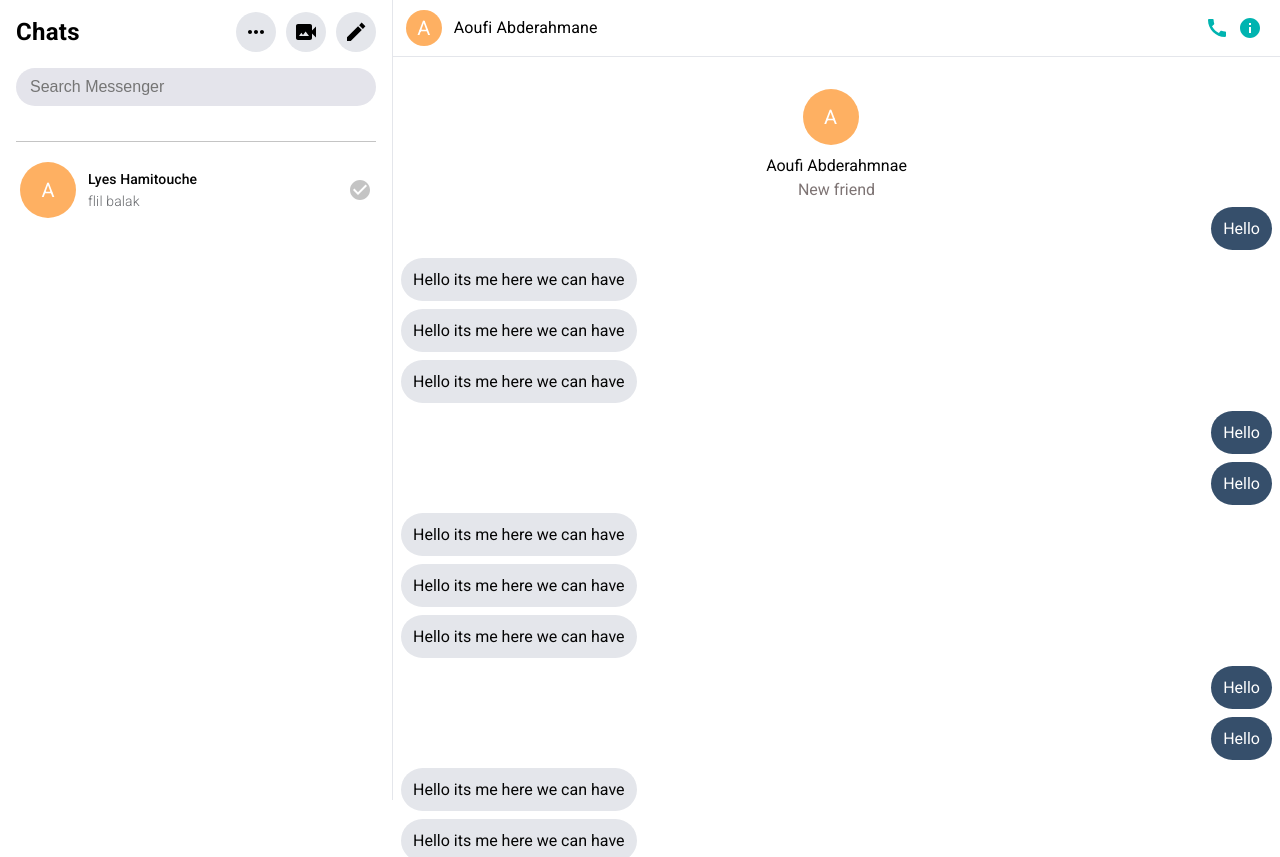
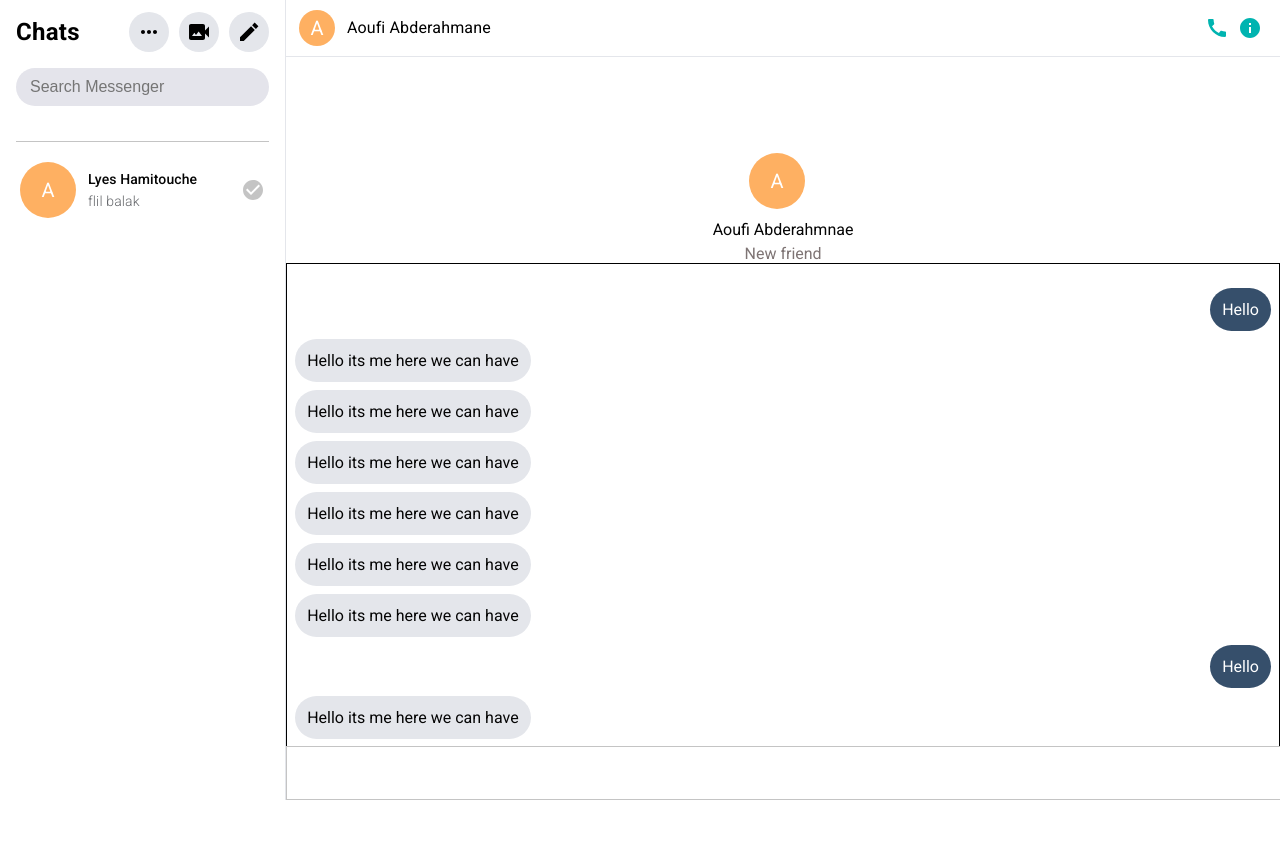
Before and after one commit to abdouAoufi/messanger, a React (Vite) app: page / in a window 1280 px wide. After the commit the page ends 800 px from the top, so only its background shows below. Built offline with nearby package versions, Linux system fonts and the light colour scheme.

Commit message:
markup: design right-side design bottom bar: basic

```diff
--- a/src/app/App.jsx
+++ b/src/app/App.jsx
@@ -4,12 +4,12 @@
 
 function App() {
   return (
-    <>
+    <div>
       <Layout>
         <LeftSideBar />
         <RightSideBar />
       </Layout>
-    </>
+    </div>
   );
 }
 
--- a/src/components/Left-side-bar/LeftSideBar.jsx
+++ b/src/components/Left-side-bar/LeftSideBar.jsx
@@ -13,10 +13,9 @@
         margin: "0 auto",
         minWidth: "100px",
         borderRight: "1px solid #e4e6eb",
-        height: "100vh",
         overflow: "scroll",
-        width: { xs: "100px", lg: "360px" },
-        maxWidth: "360px",
+        width: { xs: "100px", lg: "380px" },
+        maxWidth: "380px",
         display: "flex",
         px: "16px",
         flexDirection: "column",
--- /dev/null
+++ b/src/components/Right-side-bar/Chat/Bottom-bar/BottomBar.jsx
@@ -0,0 +1,18 @@
+import React from "react";
+import Box from "@mui/material/Box";
+import styled from "styled-components";
+
+export default function BottomBar() {
+  return <Wrapper></Wrapper>;
+}
+
+const Wrapper = styled.div`
+  width: 100%;
+  height: 52px;
+  background-color: white;
+  position: sticky;
+  bottom: 0;
+  right: 0;
+  left: 0;
+  border: 1px solid #c4c4c4;
+`;
--- a/src/components/Right-side-bar/Chat/Chat.jsx
+++ b/src/components/Right-side-bar/Chat/Chat.jsx
@@ -2,6 +2,7 @@
 import styled from "styled-components";
 import ProfileContainer from "./Profile-container/ProfileContainer";
 import MessageHolder from "./MessageHolder/MessageHolder";
+import BottomBar from "./Bottom-bar/BottomBar";
 
 export default function Chat() {
   return (
@@ -13,6 +14,5 @@
 }
 
 const Wrapper = styled.div`
-  max-height: 100vh;
   overflow: scroll;
 `;
--- a/src/components/Right-side-bar/Chat/MessageHolder/Message/MessageRecived.jsx
+++ b/src/components/Right-side-bar/Chat/MessageHolder/Message/MessageRecived.jsx
@@ -11,7 +11,6 @@
 }
 
 const Messagee = styled.div`
-  clear: both;
   width : fit-content;
   max-width: 45%;
   padding:  0.75rem;
--- a/src/components/Right-side-bar/Chat/MessageHolder/Message/MessageSent.jsx
+++ b/src/components/Right-side-bar/Chat/MessageHolder/Message/MessageSent.jsx
@@ -2,7 +2,7 @@
 import styled from "styled-components";
 import Avatar from "../../../../Avatar/Avatar";
 
-export default function MessageSent({ reciver }) {
+export default function MessageSent({ last }) {
   return (
     <Wrapper>
       <Messagee>Hello</Messagee>
@@ -26,5 +26,5 @@
   float: right;
   clear : both;
   display: flex;
-  justify-content: end;
+  flex-direction: row-reverse;
 `;
--- a/src/components/Right-side-bar/Chat/MessageHolder/MessageHolder.jsx
+++ b/src/components/Right-side-bar/Chat/MessageHolder/MessageHolder.jsx
@@ -3,24 +3,22 @@
 import MessageSent from "./Message/MessageSent";
 import MessageRecived from "./Message/MessageRecived";
 export default function MessageHolder() {
+  const getScroll = () => {
+   const messageHolder = document.getElementById("ChatWrapper");
+   messageHolder.scrollBy(0,10)
+  };
   return (
-    <ChatWrapper>
+    <ChatWrapper onClick={getScroll} id="ChatWrapper">
       <MessageSent />
       <MessageRecived />
       <MessageRecived />
       <MessageRecived />
-      <MessageSent />
-      <MessageSent />
       <MessageRecived />
       <MessageRecived />
       <MessageRecived />
       <MessageSent />
-      <MessageSent />
       <MessageRecived />
       <MessageRecived />
-      <MessageRecived />
-      <MessageSent />
-      <MessageSent />
       <MessageRecived />
       <MessageRecived />
       <MessageRecived />
@@ -30,6 +28,9 @@
 }
 
 const ChatWrapper = styled.div`
-  padding: 0 0.5rem;
+  padding: 1rem 0.5rem;
   align-items: center;
+  height: fit-content;
+  overflow-y: scroll;
+  border: 1px solid black;
 `;
--- a/src/components/Right-side-bar/Chat/Profile-container/ProfileContainer.jsx
+++ b/src/components/Right-side-bar/Chat/Profile-container/ProfileContainer.jsx
@@ -5,7 +5,7 @@
 
 export default function ProfileContainer() {
   return (
-    <Box sx={{ mt: 4, width: "100%" }}>
+    <Box sx={{ mt: 12, width: "100%" }}>
       <ProfileWrapper>
         <Avatar firstLetter="A" />
         <Box
--- a/src/components/Right-side-bar/Navbar/Navbar.jsx
+++ b/src/components/Right-side-bar/Navbar/Navbar.jsx
@@ -14,11 +14,17 @@
 
 const Wrapper = styled.div`
   max-width: 100%;
-  box-shadow : 3px 0 0 #c3c3c3;
+  box-shadow: 3px 0 0 #c3c3c3;
+  background-color: white;
   border-bottom: 1px solid #e4e6eb;
-  padding : 0 0.8rem;
+  padding: 0 0.8rem;
   justify-content: space-between;
   height: 56px;
   display: flex;
+  position: sticky;
+  right: 0;
+  top: 0;
+  left: 0;
+  z-index: 100;
   align-items: center;
 `;
--- a/src/components/Right-side-bar/RightSideBar.jsx
+++ b/src/components/Right-side-bar/RightSideBar.jsx
@@ -2,16 +2,27 @@
 import Box from "@mui/material/Box";
 import Navbar from "./Navbar/Navbar";
 import Chat from "./Chat/Chat";
+import BottomBar from "./Chat/Bottom-bar/BottomBar";
+import styled from "styled-components";
 
 export default function RightSideBar() {
   return (
-    <Box
-      sx={{
-        flexGrow: 1,
-      }}
-    >
-      <Navbar />
-      <Chat />
-    </Box>
+    <Wrapper>
+      <InnerWrapper>
+        <Navbar />
+        <Chat />
+        <BottomBar />
+      </InnerWrapper>
+    </Wrapper>
   );
 }
+
+const Wrapper = styled.div`
+  flex-grow: 1;
+  height: 100%;
+  overflow-y: scroll;
+`;
+
+const InnerWrapper = styled.div`
+  position: relative;
+`;
--- a/src/components/layout/layout.jsx
+++ b/src/components/layout/layout.jsx
@@ -3,8 +3,8 @@
 
 export default function Layout({ children }) {
   return (
-    <Box sx={{ width: "100%" }}>
-      <Box sx={{ display: "flex", height: "100vh" }}>{children}</Box>
+    <Box sx={{ width: "100%", position: "fixed", top: 0, bottom: 0 , right : 0, left : 0}}>
+      <Box sx={{ display: "flex", height: "100%" }}>{children}</Box>
     </Box>
   );
 }
```
